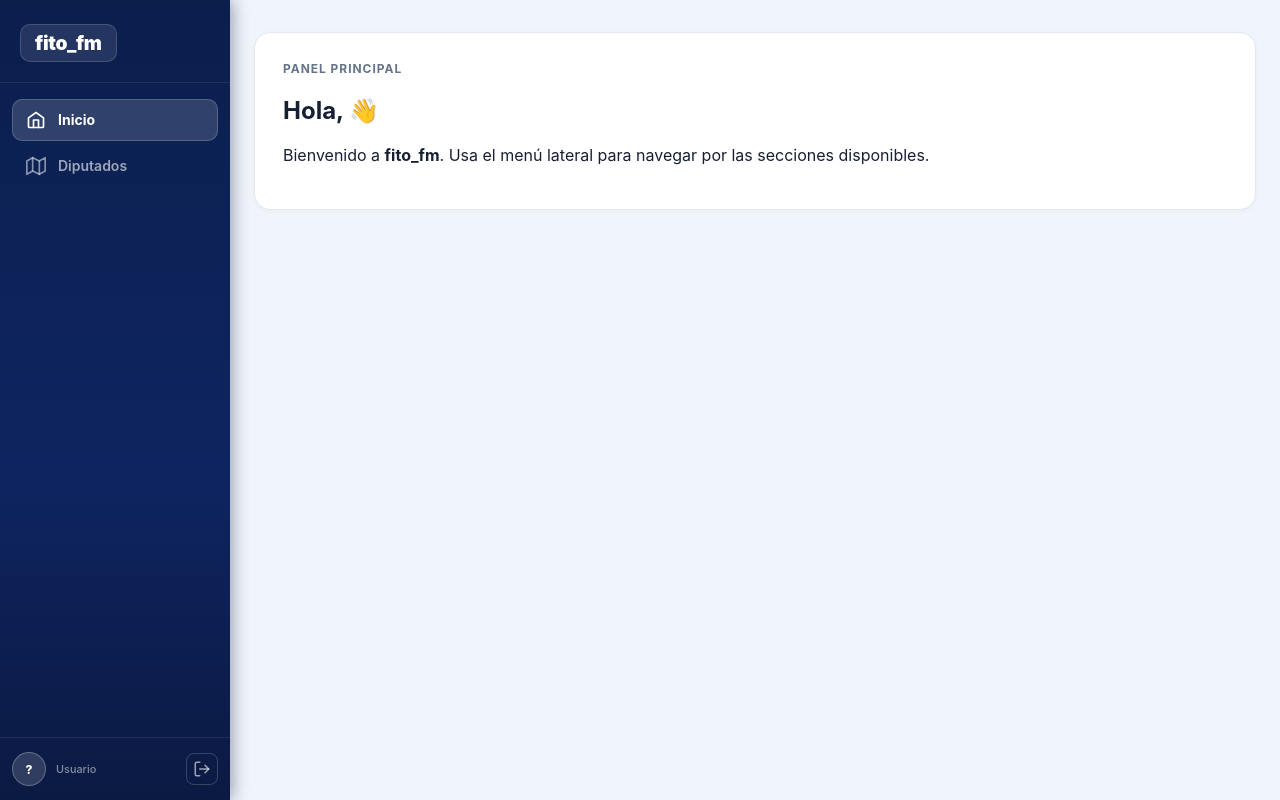
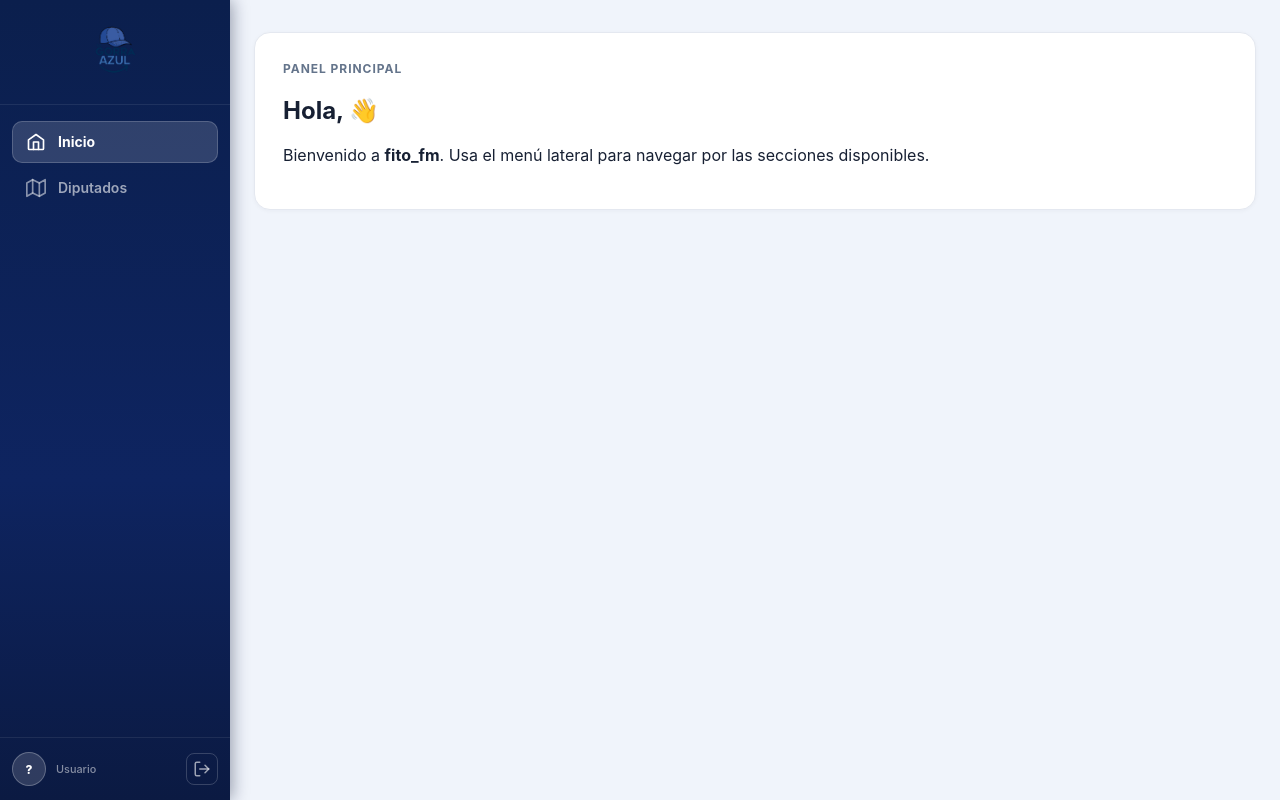
Before and after one commit to Junior2026GL/Fito_FM, a React (Vite) app in the folder frontend/: page / in a window 1280 px wide. Built offline with nearby package versions, Linux system fonts and the light colour scheme; no server answers; sample sign-in values are in the browser's storage.

Commit message:
feat(ui): logo gorra en sidebar, quitar # de posiciones en modal

```diff
--- a/frontend/src/layouts/MainLayout.jsx
+++ b/frontend/src/layouts/MainLayout.jsx
@@ -1,5 +1,6 @@
 import { NavLink, Outlet, useNavigate } from "react-router-dom";
 import { useAuth } from "../features/auth/context/AuthContext.jsx";
+import gorraLogo from "../assets/gorra.PNG";
 
 const IconHome = () => (
   <svg width="20" height="20" viewBox="0 0 24 24" fill="none" stroke="currentColor" strokeWidth="2" strokeLinecap="round" strokeLinejoin="round">
@@ -57,7 +58,7 @@ export const MainLayout = () => {
       <aside className="sidebar">
         {/* Brand */}
         <div className="sidebar-brand">
-          <span className="sidebar-brand-text">fito_fm</span>
+          <img src={gorraLogo} alt="fito_fm" className="sidebar-brand-logo" />
         </div>
 
         {/* Navigation */}
--- a/frontend/src/styles/global.css
+++ b/frontend/src/styles/global.css
@@ -72,20 +72,19 @@ button {
 
 /* Brand */
 .sidebar-brand {
-  padding: 24px 20px 20px;
+  padding: 16px 20px;
   border-bottom: 1px solid rgba(255, 255, 255, 0.08);
-}
-
-.sidebar-brand-text {
-  font-size: 1.2rem;
-  font-weight: 900;
-  color: #ffffff;
-  letter-spacing: -0.02em;
-  display: inline-block;
-  padding: 6px 14px;
-  background: rgba(255, 255, 255, 0.1);
-  border-radius: 10px;
-  border: 1px solid rgba(255, 255, 255, 0.15);
+  display: flex;
+  align-items: center;
+  justify-content: center;
+}
+
+.sidebar-brand-logo {
+  width: 100%;
+  max-width: 160px;
+  height: 72px;
+  object-fit: contain;
+  display: block;
 }
 
 /* Nav links */
```
